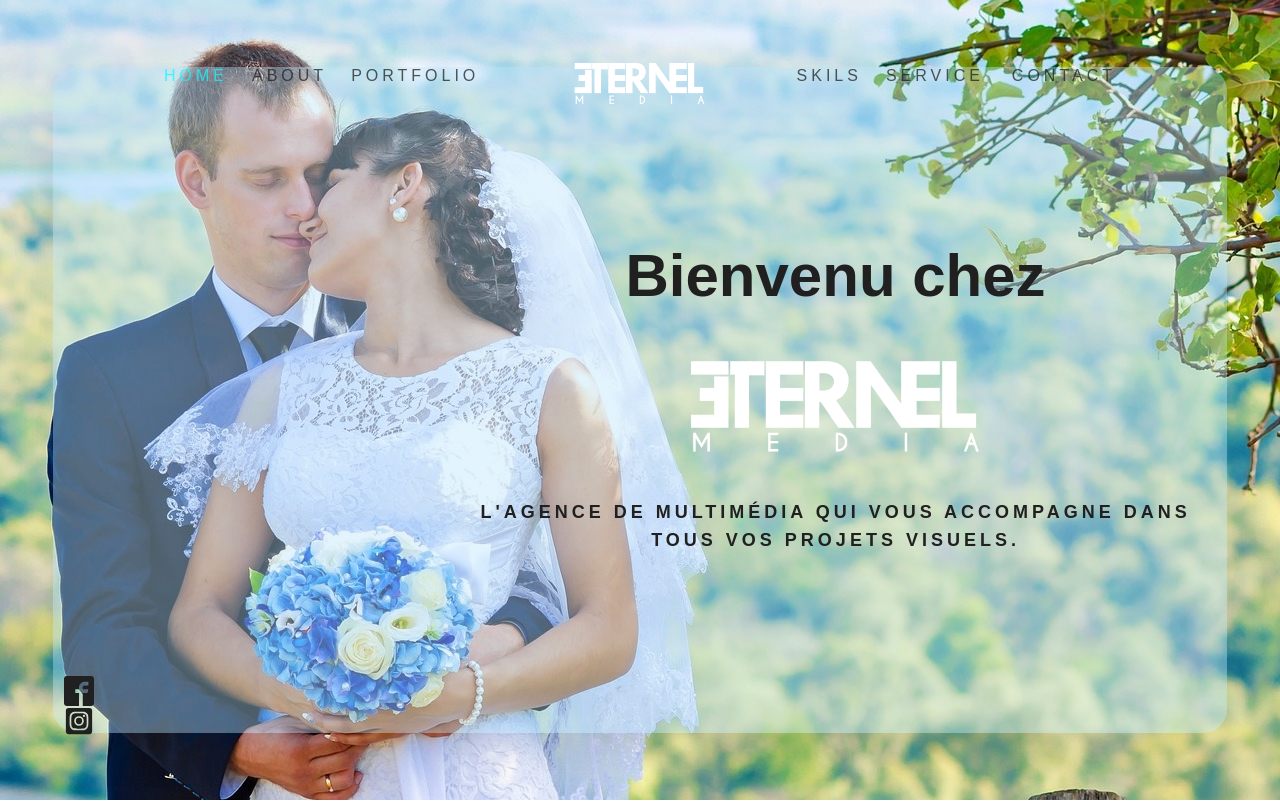
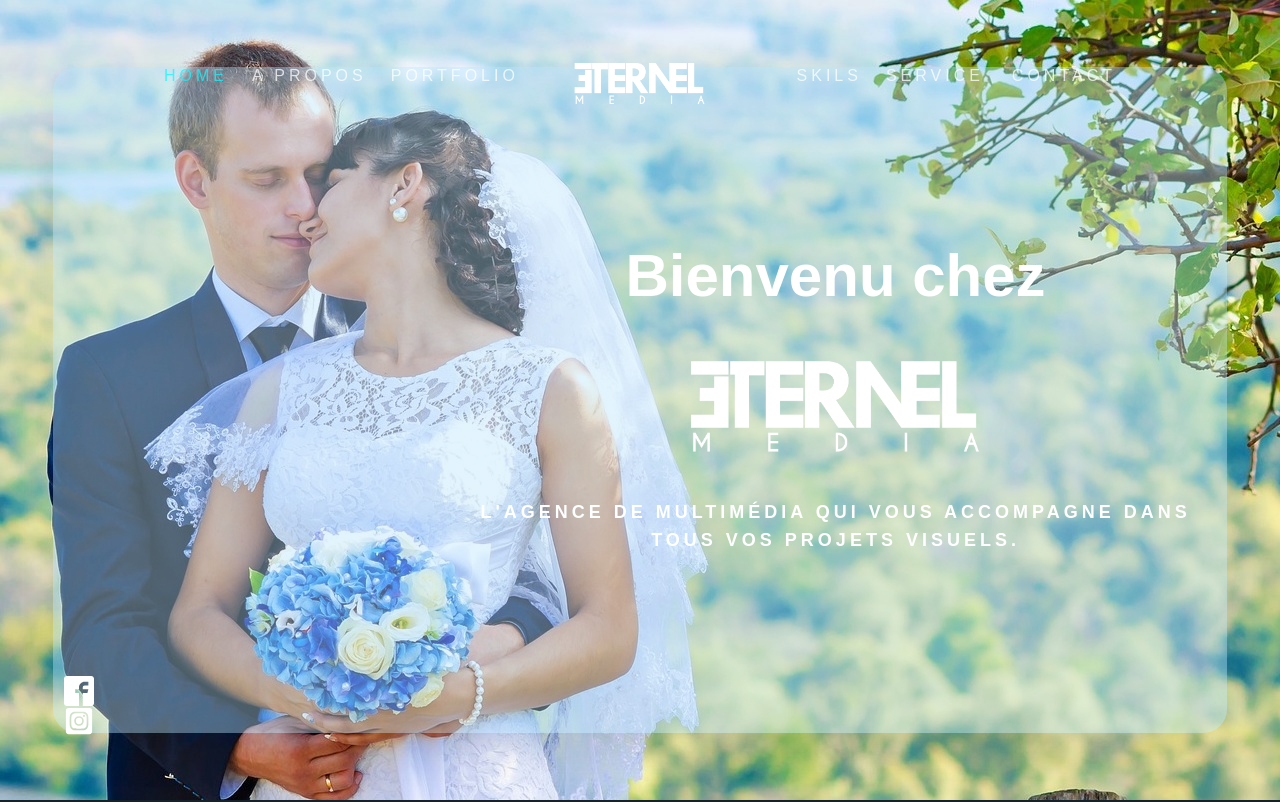
Before and after one commit to tshilincoln/eternelmediat, a Next.js app: page / in a window 1280 px wide. Shown: the top 802 px of the page. Built offline with nearby package versions, Linux system fonts and the light colour scheme.

Commit message:
application couleur darck

```diff
--- a/src/app/globals.css
+++ b/src/app/globals.css
@@ -27,13 +27,23 @@ body{
 
 
 :root {
+  /*
   --text-color: #202020;
   --sec-text-color: #ffffff;
-  --hover-color: #12f7ff;
   --bg-color: #ffffff;
   --sec-bg-color: #e6e3e3;
   --tre-bg-color: #162129;
   --grad-color: #9b9e9e;
+  */
+
+  --text-color: #ffffff;
+  --sec-text-color: #162129;
+  --bg-color: #162129;
+  --sec-bg-color: #132232;
+  --tre-bg-color: #ffffff;
+  --grad-color: #0e2236;
+
+  --hover-color: #12f7ff;
   --big-font:2.5rem;
   --normal-font:2rem;
   --neo-box-shadow:0 0 .5rem #12f7ff;
@@ -47,16 +57,18 @@ body{
   0 0 150px rgba(18,247,255,0.3);
 
 }
+/*
 @media (prefers-color-scheme: dark) {
   :root {
+    --text-color: #ffffff;
+    --sec-text-color: #162129;
     --bg-color: #162129;
     --sec-bg-color: #132232;
-    --text-color: #ffffff;
     --tre-bg-color: #ffffff;
     --grad-color: #0e2236;
-    --sec-text-color: #162129;
   }
 }
+*/
 
 .text-col{color: var(--hover-color);}
 .hover-col{ background-color: var(--hover-color);}
--- a/src/components/nav.tsx
+++ b/src/components/nav.tsx
@@ -37,7 +37,7 @@ export default function Navig(){
                             <li
                             className="py-4 md:py-0 md:mr-2 p-1 m-1">
                                 <Link to="about" smooth={true} spy={true} offset={-55} onClick={() => setNavbar(!navbar)}
-                                className="acti w-full navigation duration-400">About</Link>
+                                className="acti w-full navigation duration-400">A propos</Link>
                             </li>
                             <li
 
```
